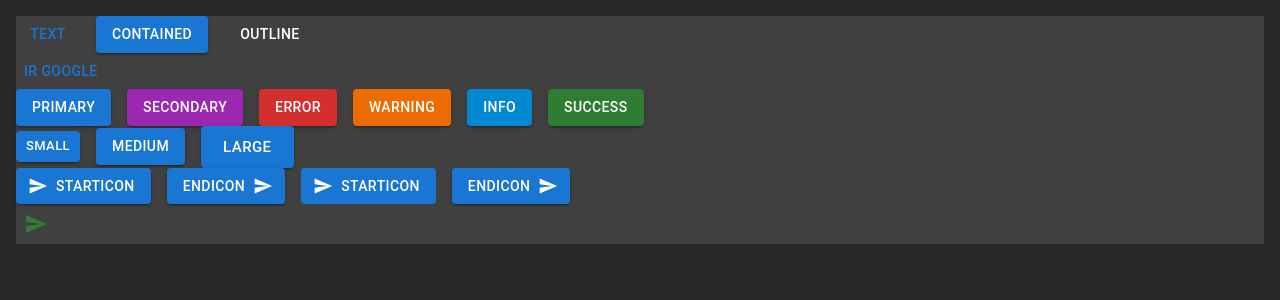
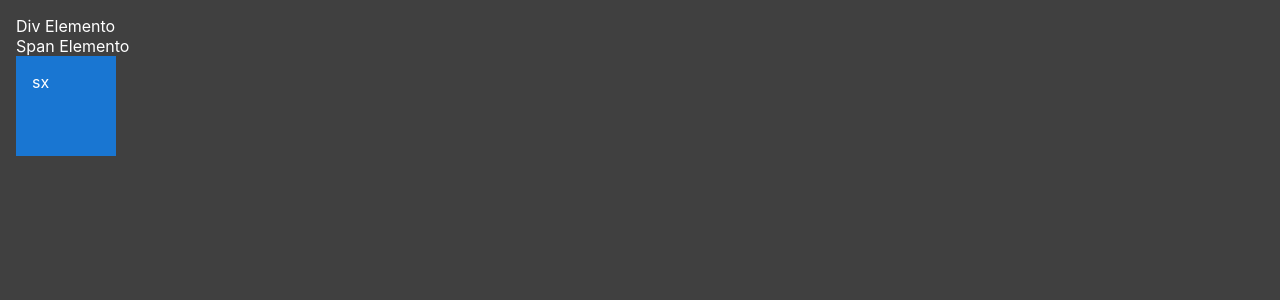
Before and after one commit to SebaGNH/CE-MIU-VY, a React (Vite) app: page / in a window 1280 px wide. Shown: the top 300 px of the page. Built offline with nearby package versions, Linux system fonts and the light colour scheme.

Commit message:
se agrega elemento box de Mui

```diff
--- a/src/App.jsx
+++ b/src/App.jsx
@@ -1,13 +1,13 @@
 import React, {Fragment} from 'react'
-import { M01_Typography, M02_Button } from './components'
+import { M01_Typography, M02_Button, M14_Box } from './components'
 
 const App = () => {
   return (
-    <div className='container'>
+    <Fragment>
       {/* <M01_Typography/> */}
-      <M02_Button/>
-
-    </div>
+     {/*  <M02_Button/> */}
+      <M14_Box/>
+    </Fragment>
   )
 }
 
--- /dev/null
+++ b/src/components/M14_Box.jsx
@@ -0,0 +1,30 @@
+import React, {Fragment} from 'react'
+import { Box } from '@mui/material'
+export const M14_Box = () => {
+  return (
+    <Fragment>
+      {/* Box */}
+      {/* Box: en el se puede usar "sx" para definir estilos personalizados */}
+      <Box>Div Elemento</Box>
+      <Box component="span">Span Elemento</Box>
+
+
+
+      {/* sx */}
+      <Box sx={{
+        backgroundColor:'primary.main',
+        color: 'white',
+        height: '100px',
+        width: '100px',
+        padding: '16px',
+        '&:hover':{
+          backgroundColor: 'primary.light'
+        }
+
+      }}>
+        sx
+      </Box>
+
+    </Fragment>
+  )
+}
--- a/src/components/index.js
+++ b/src/components/index.js
@@ -1,2 +1,3 @@
 export * from './M01_Typography'
 export * from './M02_Button'
+export * from './M14_Box'
--- a/src/index.css
+++ b/src/index.css
@@ -4,13 +4,8 @@
   box-sizing: border-box;
 }
 body {
-  background-color: #292929;
+  background-color: #404040;
   color: #fff;
   font-family: Inter, Avenir, Helvetica, Arial, sans-serif;
-
-}
-
-.container {
-  background-color: #404040;
   margin: 1rem;
 }
```
Also changed, not shown: 1 other file (tests, documents, lock files or other folders).
